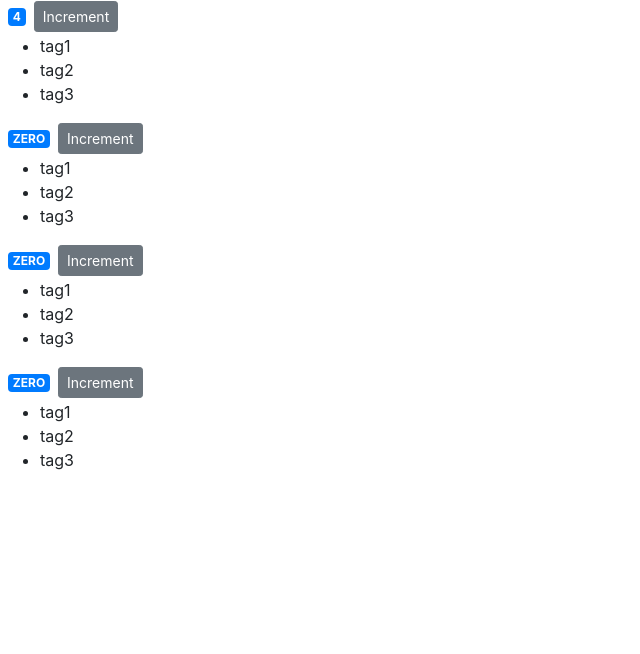
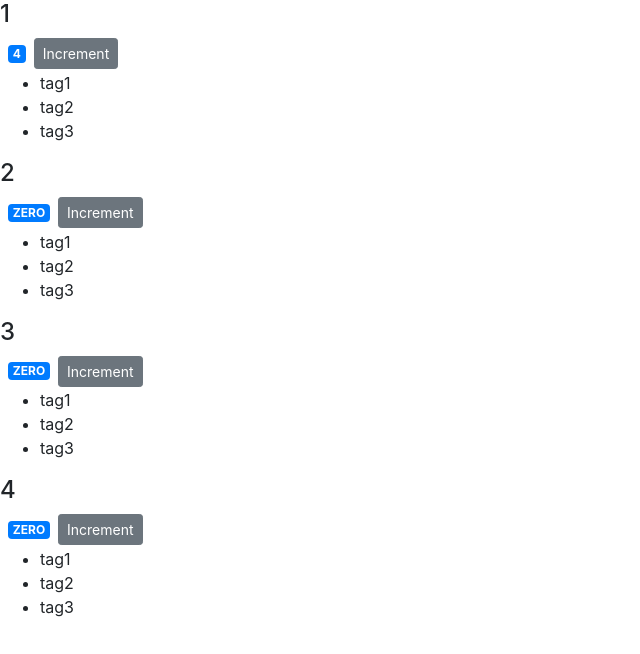
Before and after one commit to Delabove/react-app, a React (Create React App) app: page / in a window 1280 px wide. Shown: the top 654 px of the page, without its empty margins (0-640 px from the left). Built offline with nearby package versions, Linux system fonts and the light colour scheme.

Commit message:
Added an id title

```diff
--- a/src/components/counter.jsx
+++ b/src/components/counter.jsx
@@ -25,11 +25,12 @@
   };
 
   render() {
-    console.log("props", this.props);
+    console.log(this.props);
     // jsx expression that gets compiled as React.createElement()
     // console.log("props", this.props);
     return (
       <React.Fragment>
+        <h4>{this.props.id}</h4>
         <span className={this.getBadgeClasses()}>{this.formatCount()}</span>
         <button
           onClick={() => this.handleIncrement({})}
--- a/src/components/counters.jsx
+++ b/src/components/counters.jsx
@@ -14,8 +14,8 @@
     return (
       <div>
         {this.state.counters.map((counter) => (
-          <Counter key={counter.id} value={counter.value} selected={true}>
-            <h4>Title</h4>
+          <Counter key={counter.id} value={counter.value} id={counter.id}>
+            <h4>Counter #{counter.id}</h4>
           </Counter>
         ))}
       </div>
```
